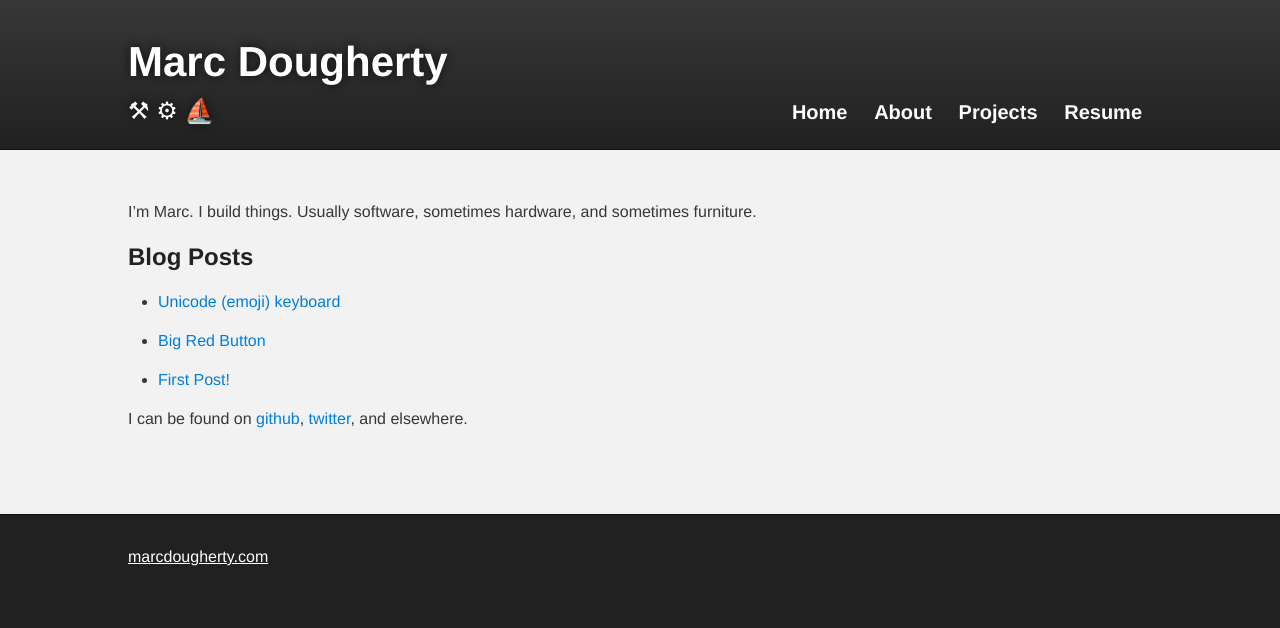
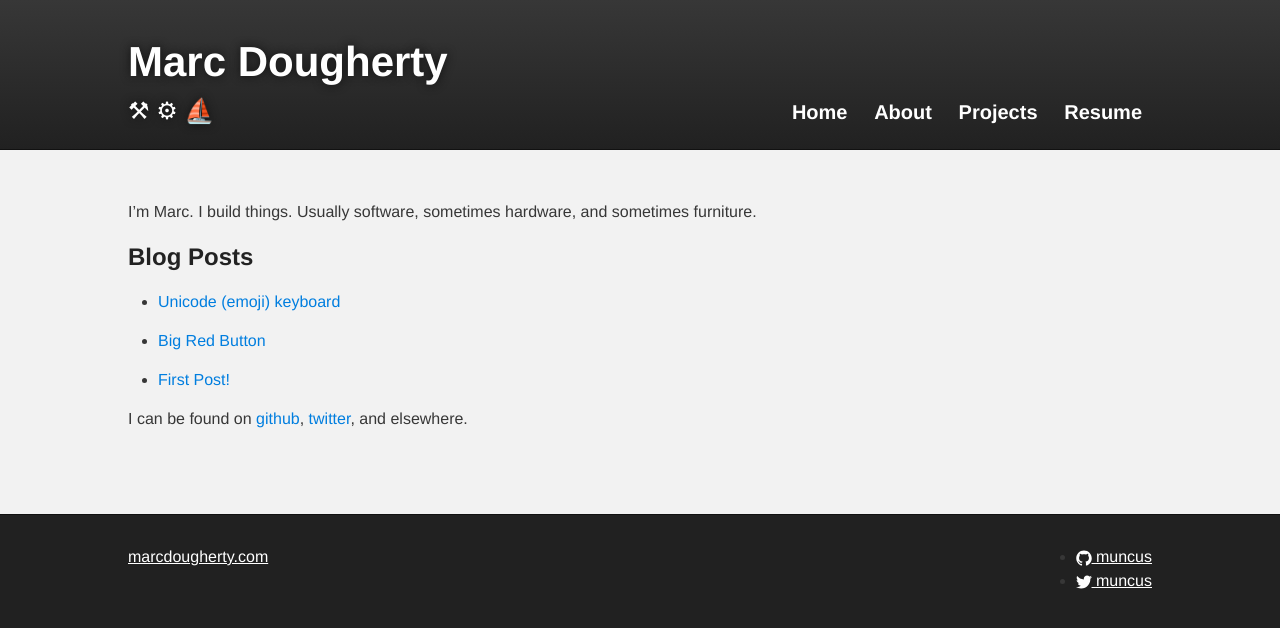
Before and after one commit to marcdougherty/marcdougherty.github.io, a Jekyll site: the page built from index.md, in a window 1280 px wide. Shown: the top 628 px of the page. Built offline with Jekyll 4.4.1, drawn with Linux system fonts in a browser that asks for light colours.

Commit message:
add twitter and github icons

```diff
--- a/_includes/footer.html
+++ b/_includes/footer.html
@@ -2,7 +2,38 @@
     <!-- FOOTER -->
     <div id="footer_wrap" class="outer">
       <footer class="inner">
+      <div class="footer-col  footer-col-2">
+        <ul class="social-media-list">
+          {% if site.github_username %}
+          <li>
+            <a href="https://github.com/{{ site.github_username }}">
+              <span class="icon  icon--github">
+                <svg viewBox="0 0 16 16">
+                  <path d="M7.999,0.431c-4.285,0-7.76,3.474-7.76,7.761 c0,3.428,2.223,6.337,5.307,7.363c0.388,0.071,0.53-0.168,0.53-0.374c0-0.184-0.007-0.672-0.01-1.32 c-2.159,0.469-2.614-1.04-2.614-1.04c-0.353-0.896-0.862-1.135-0.862-1.135c-0.705-0.481,0.053-0.472,0.053-0.472 c0.779,0.055,1.189,0.8,1.189,0.8c0.692,1.186,1.816,0.843,2.258,0.645c0.071-0.502,0.271-0.843,0.493-1.037 C4.86,11.425,3.049,10.76,3.049,7.786c0-0.847,0.302-1.54,0.799-2.082C3.768,5.507,3.501,4.718,3.924,3.65 c0,0,0.652-0.209,2.134,0.796C6.677,4.273,7.34,4.187,8,4.184c0.659,0.003,1.323,0.089,1.943,0.261 c1.482-1.004,2.132-0.796,2.132-0.796c0.423,1.068,0.157,1.857,0.077,2.054c0.497,0.542,0.798,1.235,0.798,2.082 c0,2.981-1.814,3.637-3.543,3.829c0.279,0.24,0.527,0.713,0.527,1.437c0,1.037-0.01,1.874-0.01,2.129 c0,0.208,0.14,0.449,0.534,0.373c3.081-1.028,5.302-3.935,5.302-7.362C15.76,3.906,12.285,0.431,7.999,0.431z"/>
+                </svg>
+              </span>
+              <span class="username">{{ site.github_username }}</span>
+            </a>
+          </li>
+          {% endif %}
+          {% if site.twitter_username %}
+          <li>
+            <a href="https://twitter.com/{{ site.twitter_username }}">
+              <span class="icon  icon--twitter">
+                <svg viewBox="0 0 16 16">
+                  <path d="M15.969,3.058c-0.586,0.26-1.217,0.436-1.878,0.515c0.675-0.405,1.194-1.045,1.438-1.809
+                  c-0.632,0.375-1.332,0.647-2.076,0.793c-0.596-0.636-1.446-1.033-2.387-1.033c-1.806,0-3.27,1.464-3.27,3.27 c0,0.256,0.029,0.506,0.085,0.745C5.163,5.404,2.753,4.102,1.14,2.124C0.859,2.607,0.698,3.168,0.698,3.767 c0,1.134,0.577,2.135,1.455,2.722C1.616,6.472,1.112,6.325,0.671,6.08c0,0.014,0,0.027,0,0.041c0,1.584,1.127,2.906,2.623,3.206 C3.02,9.402,2.731,9.442,2.433,9.442c-0.211,0-0.416-0.021-0.615-0.059c0.416,1.299,1.624,2.245,3.055,2.271 c-1.119,0.877-2.529,1.4-4.061,1.4c-0.264,0-0.524-0.015-0.78-0.046c1.447,0.928,3.166,1.469,5.013,1.469 c6.015,0,9.304-4.983,9.304-9.304c0-0.142-0.003-0.283-0.009-0.423C14.976,4.29,15.531,3.714,15.969,3.058z"/>
+                </svg>
+              </span>
+
+              <span class="username">{{ site.twitter_username }}</span>
+            </a>
+          </li>
+          {% endif %}
+        </ul>
         <p><a href="/">marcdougherty.com</a></p>
+      </div>
+
       </footer>
     </div>
 
--- a/_sass/base.scss
+++ b/_sass/base.scss
@@ -198,7 +198,7 @@
         vertical-align: middle;
 
         path {
-            fill: $grey-color;
+            fill: #FFF;
         }
     }
 }
--- a/_sass/layout.scss
+++ b/_sass/layout.scss
@@ -231,3 +231,8 @@
     color: #fff;
   }
 }
+
+.social-media-list {
+  float: right;
+  text-decoration: none;
+}
```
